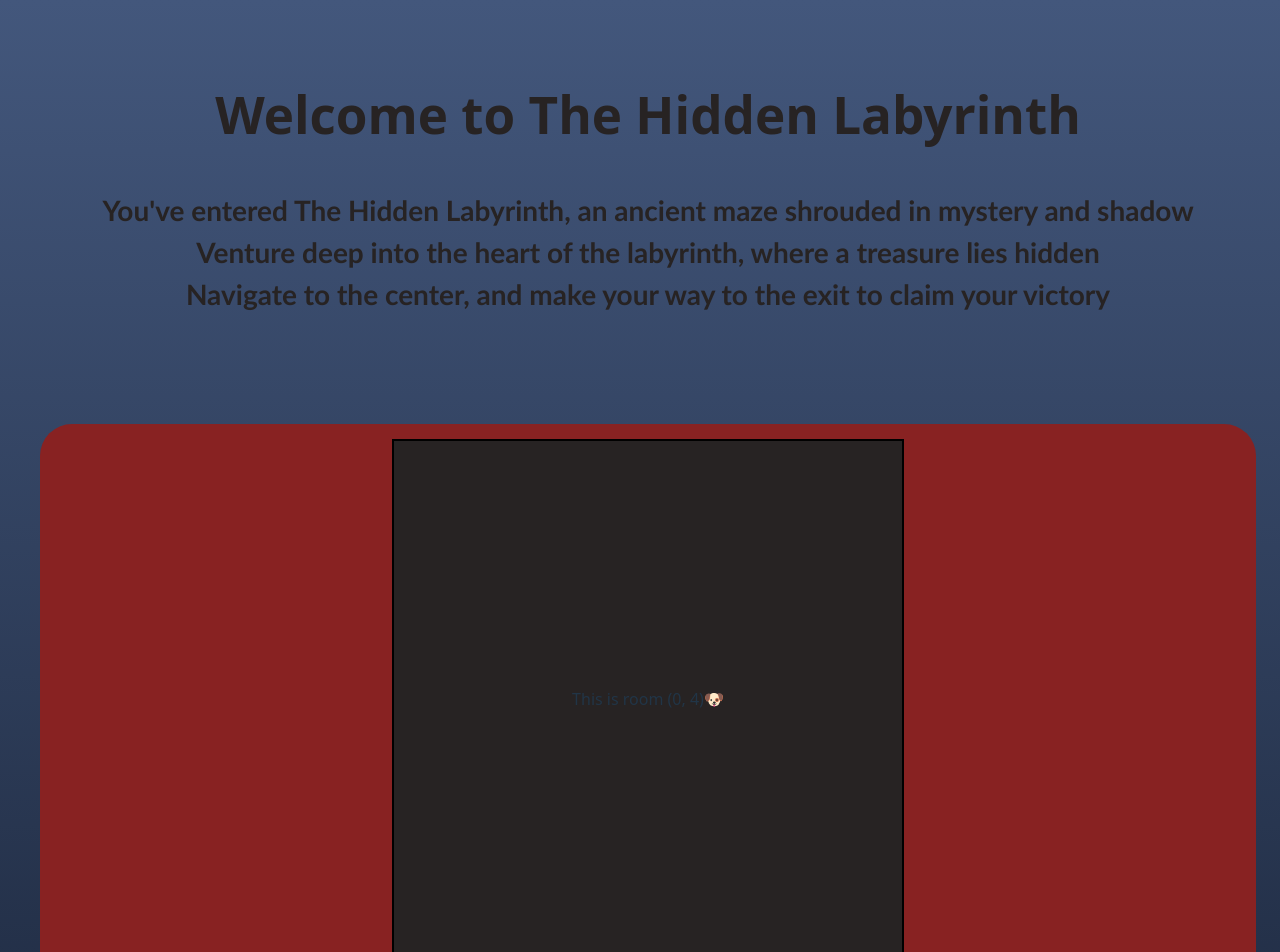
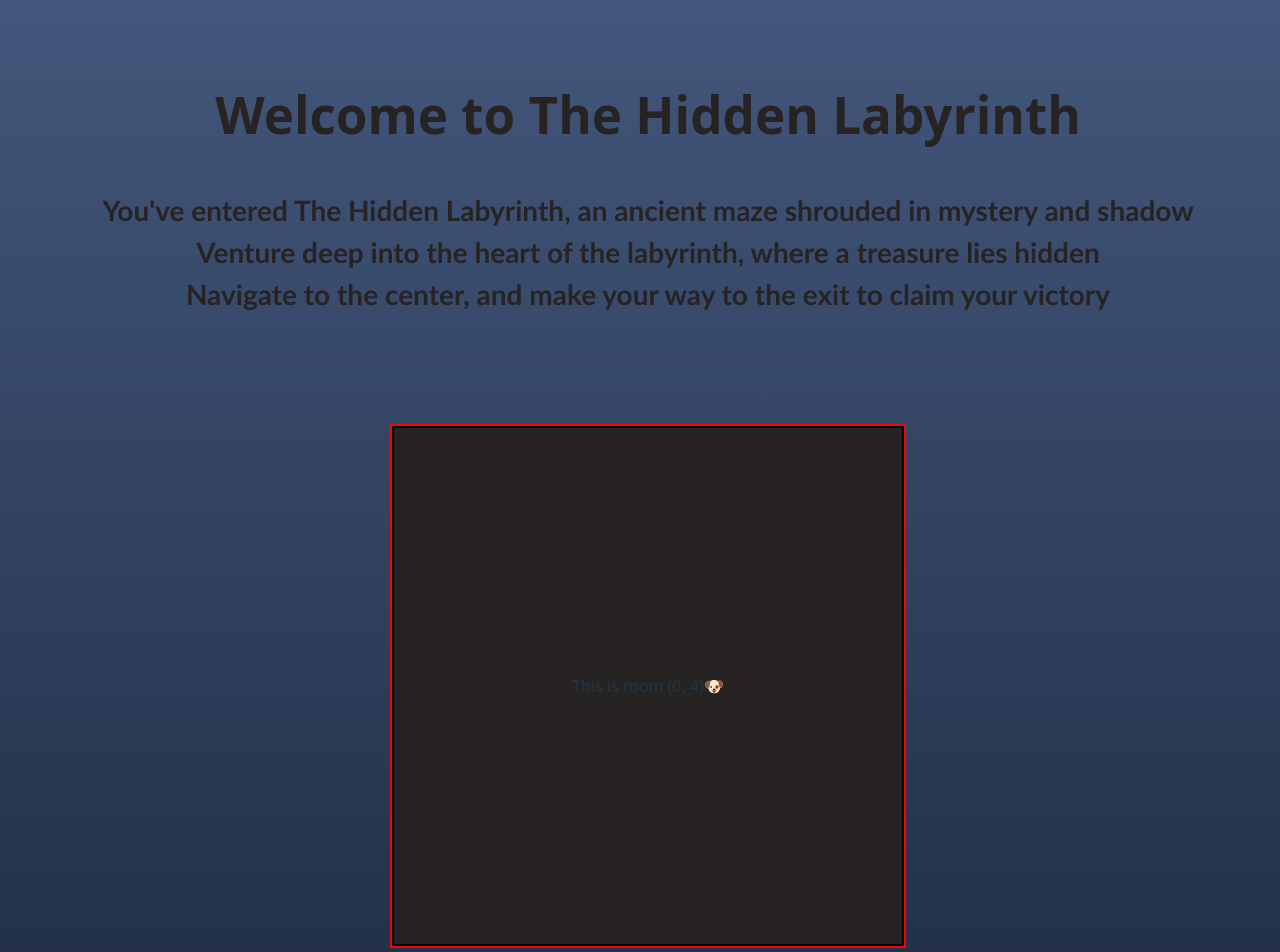
Before and after one commit to 019-Abhi/Labyrinth, a React (Vite) app: page / in a window 1280 px wide. Shown: the top 952 px of the page. Built offline with nearby package versions, Linux system fonts and the light colour scheme.

Commit message:
Added the autoscroll feature and grid box functionality

```diff
--- a/src/App.css
+++ b/src/App.css
@@ -27,13 +27,7 @@ html::-webkit-scrollbar {
   justify-content: center;
 }
 
-.Outer_Box {
-  height: 98vh;
-  width: 95vw;
-  margin: 5vh;
-  margin-top: 8vh;
-  margin-bottom: 1.5vh;
-  background-color: rgb(136, 34, 34);
+.Outer_Box_Flex .Outer_Box_Grid {
 
   display: grid;
   grid-template-columns: repeat(9, auto);
@@ -41,8 +35,42 @@ html::-webkit-scrollbar {
 
   overflow-x: auto;
   overflow-y: auto;
+  border: 2px solid red;
+}
+
+.Outer_Box_Flex{
+
+  display: flex;
+  align-items: flex-start;
+  justify-content: center;
+
+  height: 98vh;
+  width: 95vw;
+  margin: 5vh;
+  margin-top: 8vh;
+  margin-bottom: 1.5vh;
+
   border-radius: 4vh;
+
+  overflow-y: auto;
+  overflow-x: auto;
+
+
+
 }
+/*
+.Outer_Box_Flex::-webkit-scrollbar{
+
+  display: none;
+
+}
+
+.Outer_Box_Grid::-webkit-scrollbar{
+
+  display: none;
+
+}
+*/
 
 .Intro_Box {
   width: 95vw;
@@ -82,11 +110,3 @@ html::-webkit-scrollbar {
   background-color: #1B263B;
 
 }
-
-
-
-.Up_Button {
-  display: flex;
-  align-items: flex-start;
-  justify-content: center;
-}
--- a/src/App.jsx
+++ b/src/App.jsx
@@ -1,4 +1,4 @@
-import { useState, useEffect } from 'react';
+import { useState, useEffect, useRef } from 'react';
 import './App.css'
 
 function App() {
@@ -15,31 +15,49 @@ function App() {
   const rows = 9;
   const cols = 9;
 
+  const gridRef = useRef(null);
+  const LastRoomRef = useRef(null);
+  const [RightArrowPressed, setRightArrowPressed] = useState(false);
+
   useEffect(() => {
     function handleKeyDown(event) {
       let newRow = CurrentPosition.Row;
       let newCol = CurrentPosition.Col;
+      let handled = false;
 
       switch (event.key) {
+
         case 'ArrowUp':
           newRow = Math.max(0, CurrentPosition.Row - 1);
+          handled = true;
           break;
+
         case 'ArrowDown':
           newRow = Math.min(rows - 1, CurrentPosition.Row + 1);
+          handled = true
           break;
+
         case 'ArrowLeft':
           newCol = Math.max(0, CurrentPosition.Col - 1);
+          handled = true;
           break;
+
         case 'ArrowRight':
           newCol = Math.min(cols - 1, CurrentPosition.Col + 1);
+          handled = true;
+          setRightArrowPressed(true);
           break;
+
         default:
           return;
       }
 
       const newPosition = { Row: newRow, Col: newCol };
       setCurrentPosition(newPosition);
-      setVisitedRooms(prevVisited => new Set([...prevVisited, `${newPosition.Row}-${newPosition.Col}`]));
+      setVisitedRooms(prevVisited => new Set([...prevVisited, `${newPosition.Row}-${newPosition.Col}`]))
+      if (handled) {
+        event.preventDefault();
+      }
     }
 
     document.addEventListener('keydown', handleKeyDown);
@@ -49,19 +67,19 @@ function App() {
     };
   }, [CurrentPosition, rows, cols, setCurrentPosition, setVisitedRooms]);
 
-  function RoomContent({ row, col, CurrentPosition, CharacterEmoji }) {
-    const isTreasure = row === 4 && col === 4;
-    const isCurrent = row === CurrentPosition.Row && col === CurrentPosition.Col;
 
-    return (
-      <>
-        <p>
-          {isTreasure ? 'TREASURE!' : `This is room (${row}, ${col})`}
-        </p>
-        {isCurrent && <>{CharacterEmoji}</>}
-      </>
-    );
+  useEffect(() => {
+
+    const currentRoomId = `${CurrentPosition.Row}-${CurrentPosition.Col}`;
+    const currentRoomElement = document.getElementById(currentRoomId);
+
+    if(gridRef.current && currentRoomElement){
+      currentRoomElement.scrollIntoView();
     }
+
+  }, [CurrentPosition])
+
+
 
   return (
     <div>
@@ -80,7 +98,9 @@ function App() {
         </center>
       </div>
 
-      <div className="Outer_Box">
+
+      <div className = "Outer_Box_Flex">
+        <div ref = {gridRef} className = "Outer_Box_Grid">
 
           {Array.from({ length: rows }).flatMap((_, row) =>
             Array.from({ length: cols }).map((__, col) => {
@@ -89,31 +109,18 @@ function App() {
               const isCurrent = row === CurrentPosition.Row && col === CurrentPosition.Col;
               const isTreasure = row === 4 && col === 4;
 
-      {/*
-            return (
-              <div key={key} className="Room">
-                {isVisited ? (
-                  <>
-                    <p>{isTreasure ? 'TREASURE!' : `This is room (${row}, ${col})`}</p>
-                    {isCurrent && <>{CharacterEmoji}</>}
-                  </>
-                ) : null}
-
-              </div>
-           );
-
-*/}
-
               return (
 
-              <div>
-                {isVisited? (
-
-                 <div key = {key} className = 'Room_Visited'>
+                <div key={key}>
+                    {isVisited ? (
+                      <div
+                        id={key} // Add an ID to the visited room
+                        className = "Room_Visited"
+                        ref = {LastRoomRef}
+                      >
                         <p>{isTreasure ? 'TREASURE!' : `This is room (${row}, ${col})`}</p>
                         {isCurrent && <>{CharacterEmoji}</>}
                       </div>
-
                     ) : null}
                 </div>
 
@@ -126,6 +133,7 @@ function App() {
           )}
         </div>
       </div>
+    </div>
   );
 }
 
```
Lines whose indentation alone changed are shown as unchanged.
